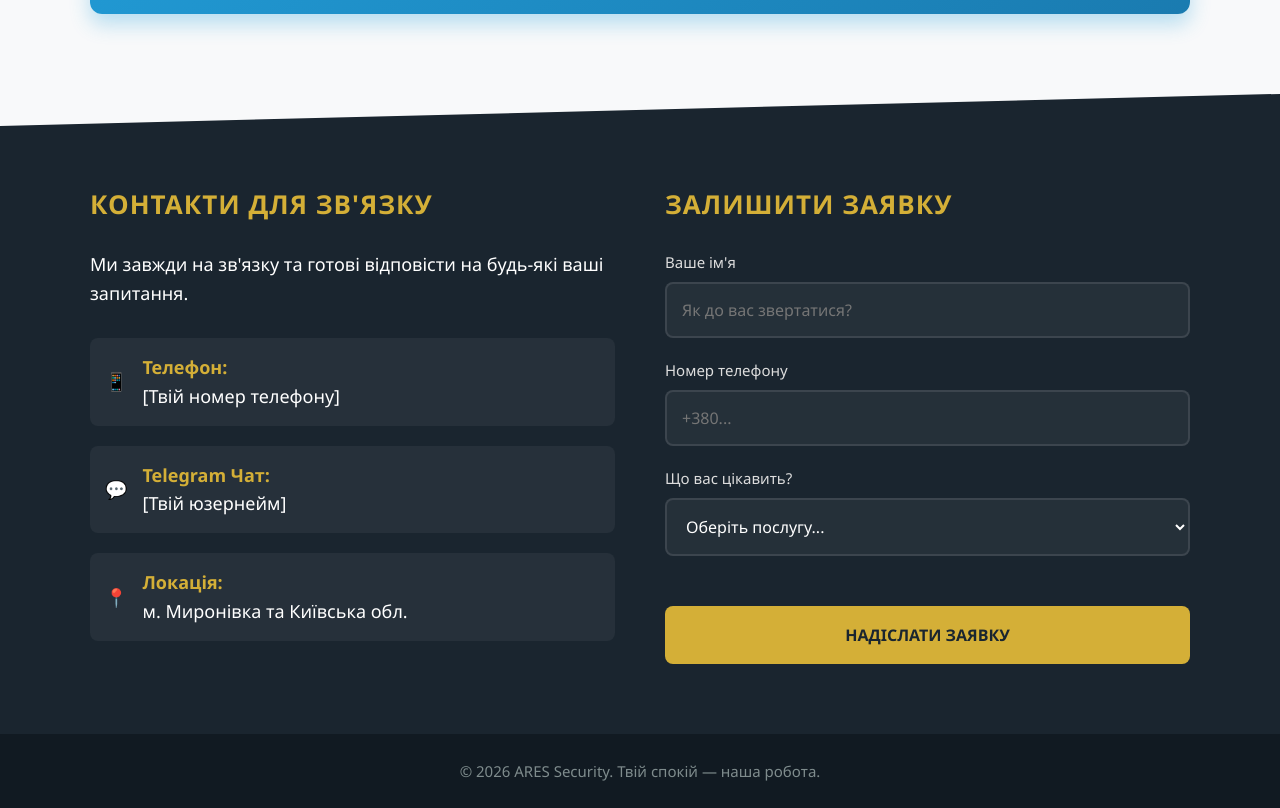
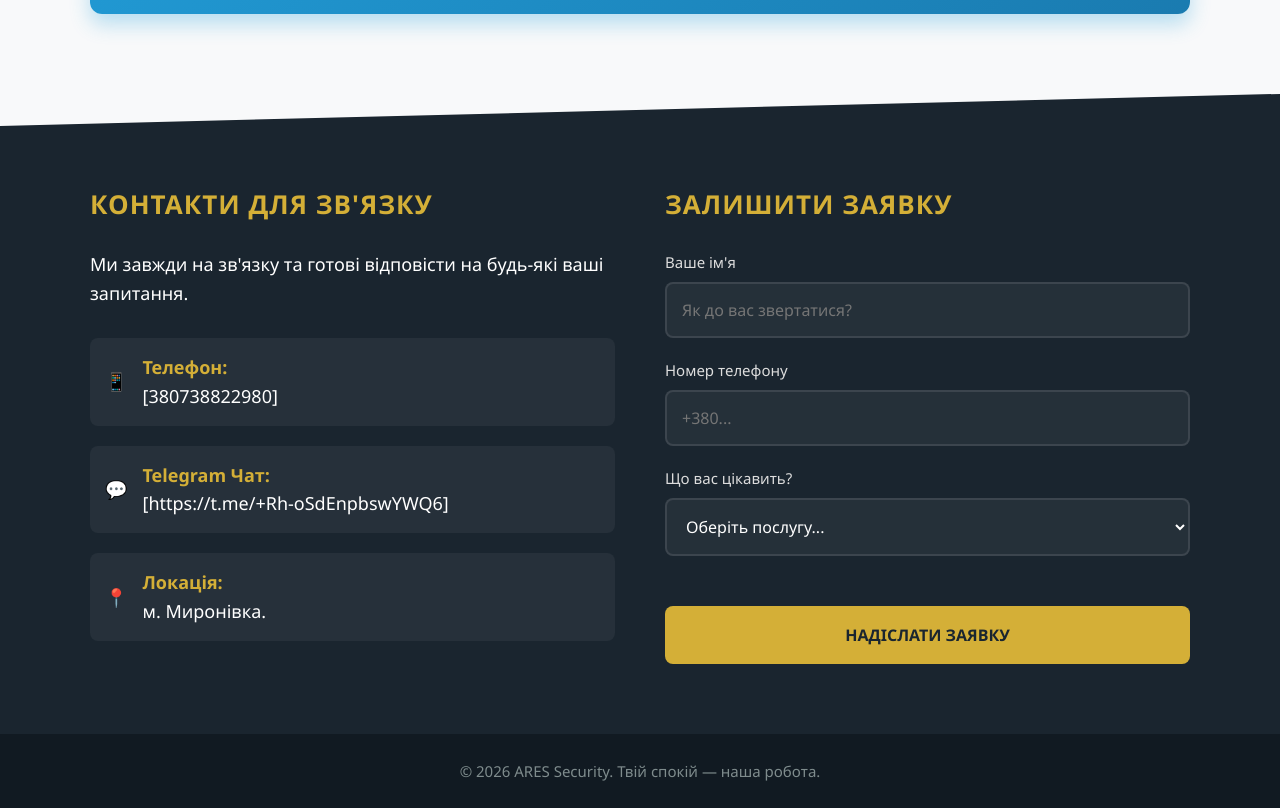
Before and after one commit to atlet13/0-99-589-14-85, a plain HTML site: page index.html in a window 1280 px wide. Shown: the part 2073-2881 px from the top of the page. Drawn offline with Linux system fonts and the light colour scheme.

Commit message:
Update index.html

```diff
--- a/index.html
+++ b/index.html
@@ -520,7 +520,7 @@
         <section class="telegram-banner">
             <h3>📢 Наш Telegram-канал</h3>
             <p>Новини безпеки Миронівки, звіти про роботу та корисні поради для захисту майна.</p>
-            <a href="https://t.me/ARES_Security_Myronivka" target="_blank" class="btn-tg">Приєднатися до каналу</a>
+            <a href="https://t.me/arest_sec" target="_blank" class="btn-tg">Приєднатися до каналу</a>
         </section>
 
     </main>
@@ -532,13 +532,13 @@
                 <p style="margin-bottom: 30px; font-size: 18px;">Ми завжди на зв'язку та готові відповісти на будь-які ваші запитання.</p>
 
                 <div class="contact-item">
-                    📱 <span><strong>Телефон:</strong> <br> [Твій номер телефону]</span>
+                    📱 <span><strong>Телефон:</strong> <br> [380738822980]</span>
                 </div>
                 <div class="contact-item">
-                    💬 <span><strong>Telegram Чат:</strong> <br> [Твій юзернейм]</span>
+                    💬 <span><strong>Telegram Чат:</strong> <br> [https://t.me/+Rh-oSdEnpbswYWQ6]</span>
                 </div>
                 <div class="contact-item">
-                    📍 <span><strong>Локація:</strong> <br> м. Миронівка та Київська обл.</span>
+                    📍 <span><strong>Локація:</strong> <br> м. Миронівка.</span>
                 </div>
             </div>
 
```
